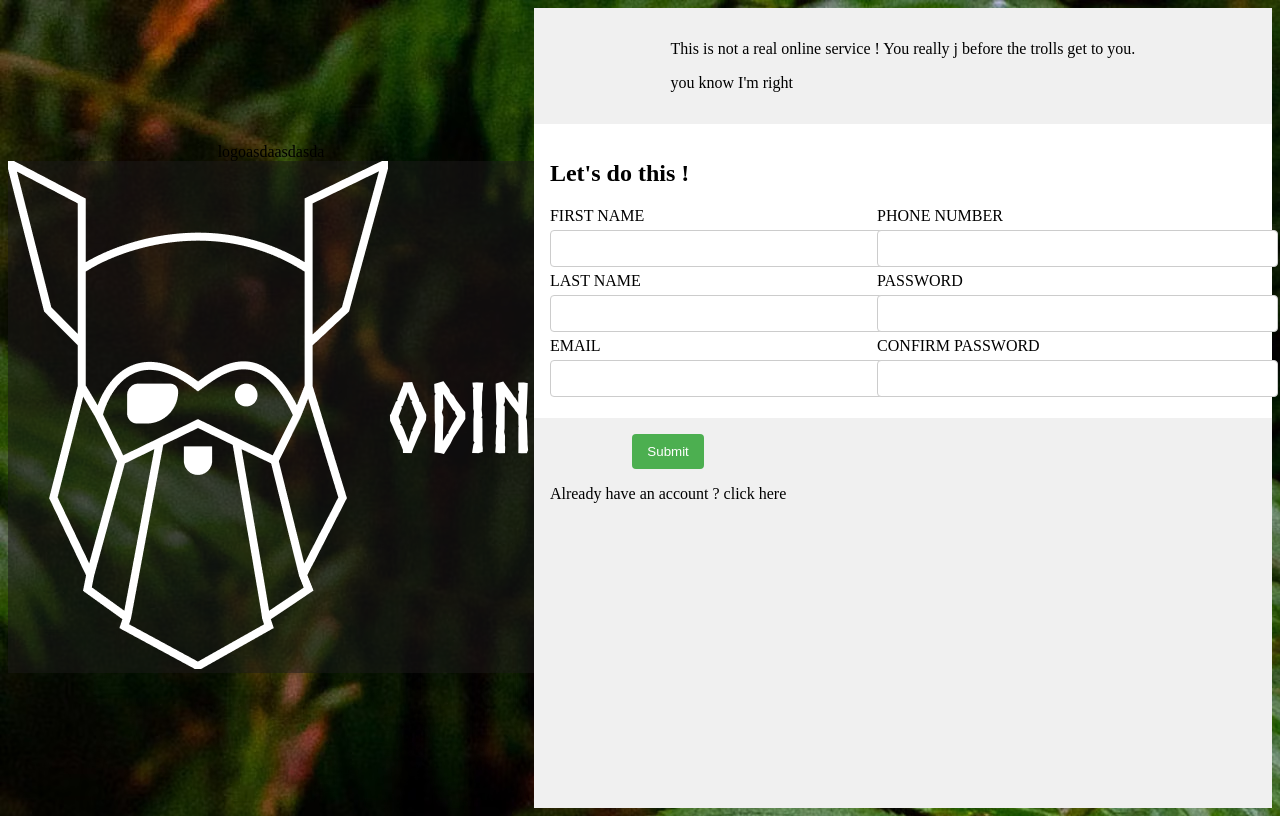
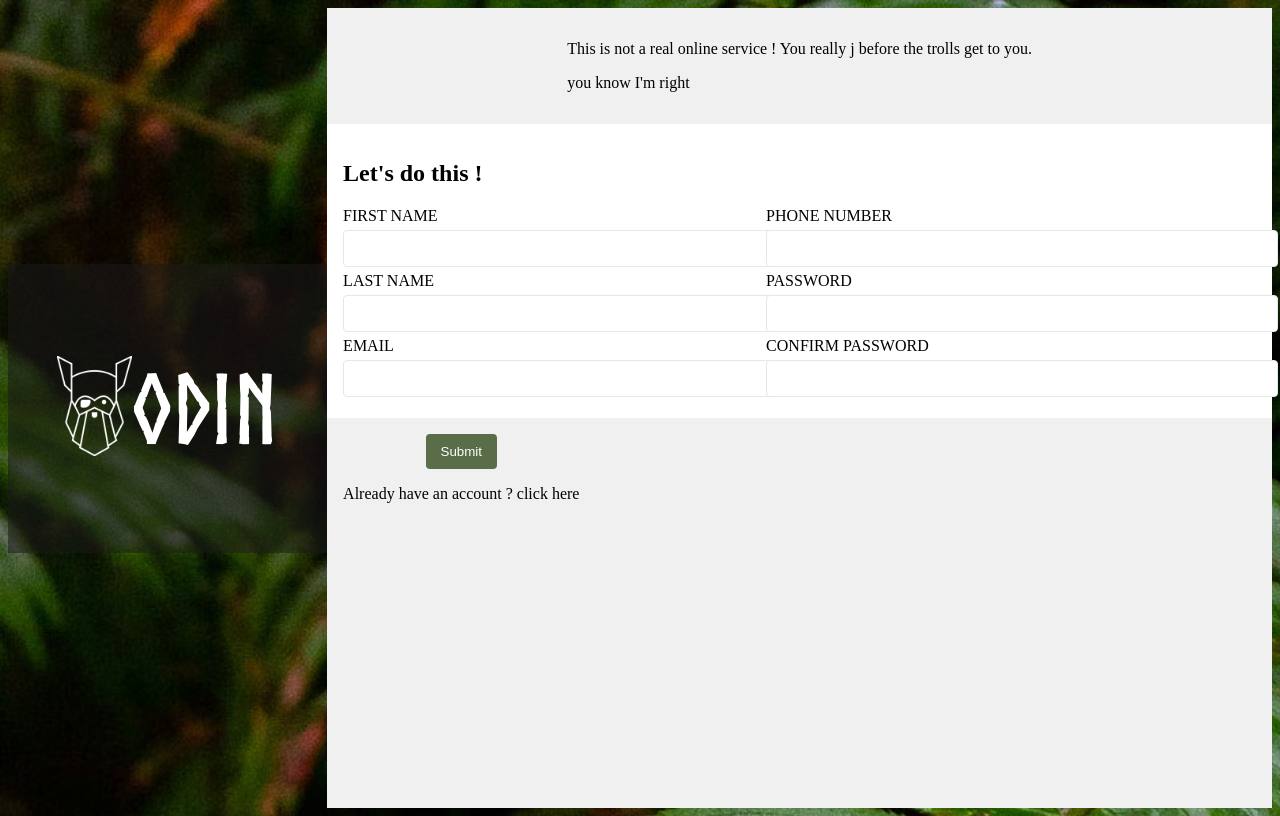
Before and after one commit to WaffleApe/SU-form, a plain HTML site: page index.html in a window 1280 px wide. Shown: the top 816 px of the page. Drawn offline with Linux system fonts and the light colour scheme.

Commit message:
working form

```diff
--- a/index.html
+++ b/index.html
@@ -7,9 +7,9 @@
     <link rel="stylesheet" href="styles.css">
 </head>
 <body>
-    <div class="left">logoasdaasdasda
+    <div class="left">
         <div id="bandeau">
-            <div id="logo-odin"><img src="odin-lined.png" alt="Odin, es-tu là?">
+            <div ><img src="odin-lined.png" id="logo-odin" alt="Odin, es-tu là?">
 
             </div>
             <p id="odin" ">ODIN</p>
--- a/styles.css
+++ b/styles.css
@@ -21,9 +21,15 @@ body {
     flex-direction: column;
 
 }
+#logo-odin {
+    height: 100px;
+}
+
 
 .left   {
-    background: transparent;}
+    background: transparent;
+    width: 50%;
+}
 
 .right {
     background-color: rgb(240, 240, 240);
@@ -33,6 +39,8 @@ body {
     background-color: rgba(28, 25, 25, 0.523);
     display: flex;
     align-items: center;
+    justify-content: center;
+    width: 100%;
 
 }
 
@@ -66,7 +74,7 @@ body {
 }
 
 input[type="text"], input[type="email"], input[type="password"], input[type="tel"] {
-    border: 1px solid #ccc;
+    border: 1px solid #E5E7EB;
     border-radius: 4px;
     padding: 10px;
     margin: 5px 0;
@@ -74,7 +82,7 @@ input[type="text"], input[type="email"], input[type="password"], input[type="tel
 }
 
 button {
-    background-color: #4CAF50;
+    background-color: #596D48;
     color: white;
     padding: 10px 15px;
     border: none;
```
